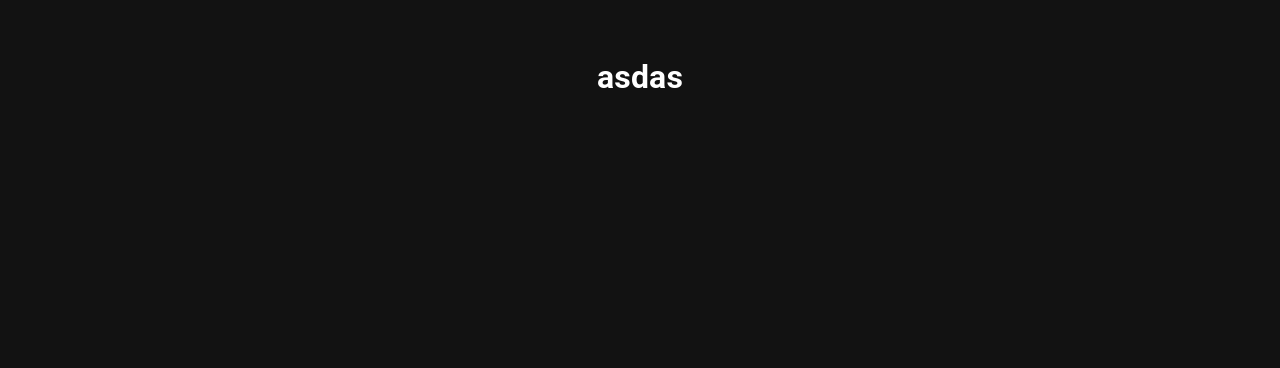
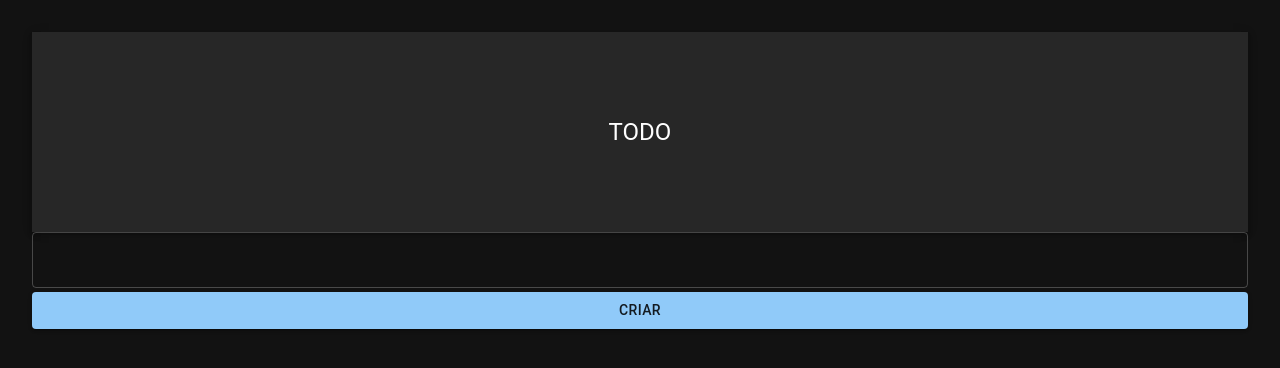
Before and after one commit to SamuelOdecio/TodoList, a React (Vite) app: page / in a window 1280 px wide. Shown: the top 368 px of the page. Built offline with nearby package versions, Linux system fonts and the light colour scheme.

Commit message:
Adição Todo Textfild + Button

```diff
--- a/src/App.tsx
+++ b/src/App.tsx
@@ -1,15 +1,40 @@
 
+import { AppBar, Button, CssBaseline, Grid, TextField, Toolbar, Typography, useTheme } from '@mui/material'
 import './App.css'
-import ThemeProvider from './ThemeProvider/index'
 
 function App() {
 
-
+  const theme = useTheme();
 
   return (
     <>
-    <ThemeProvider/>
-    <h1>asdas</h1>
+
+      <CssBaseline/>
+      <AppBar position="static">
+        <Toolbar sx={{
+          paddingTop: theme.spacing(2),
+          paddingBottom: theme.spacing(2),
+          display: "flex",
+          justifyContent: "center",
+          alignItems: "center",
+          '@media all': {
+            minHeight: 200,
+          }
+        }}>
+          <Typography variant='h5' component='h1'>TODO</Typography>
+        </Toolbar>
+      </AppBar>
+      <main>
+        <Grid container spacing={theme.spacing(0.5)}>
+          <Grid item xl={10} sm={12}>
+            <TextField name="task" fullWidth />
+          </Grid>
+          <Grid item xl={2} sm={12}>
+            <Button variant="contained" fullWidth sx={{"height":"100%"}}>Criar</Button>
+          </Grid>
+        </Grid>
+      </main>
+
     </>
   )
 }
--- a/src/ThemeProvider/index.tsx
+++ /dev/null
@@ -1,18 +0,0 @@
-import { ThemeProvider, createTheme } from '@mui/material/styles';
-import CssBaseline from '@mui/material/CssBaseline';
-
-const darkTheme = createTheme({
-  palette: {
-    mode: 'dark',
-  },
-});
-
-function App() {
-  return (
-    <ThemeProvider theme={darkTheme}>
-      <CssBaseline />
-    </ThemeProvider>
-  );
-}
-
-export default App;
--- a/src/main.tsx
+++ b/src/main.tsx
@@ -1,9 +1,19 @@
 import React from 'react'
 import ReactDOM from 'react-dom/client'
 import App from './App.tsx'
+import { ThemeProvider } from '@mui/material'
+import { createTheme } from '@mui/material';
+
+const darkTheme = createTheme({
+  palette: {
+    mode: 'dark',
+  },
+});
 
 ReactDOM.createRoot(document.getElementById('root') as HTMLElement).render(
   <React.StrictMode>
-    <App />
+    <ThemeProvider theme={darkTheme}>
+      <App/>
+    </ThemeProvider>
   </React.StrictMode>,
 )
```
